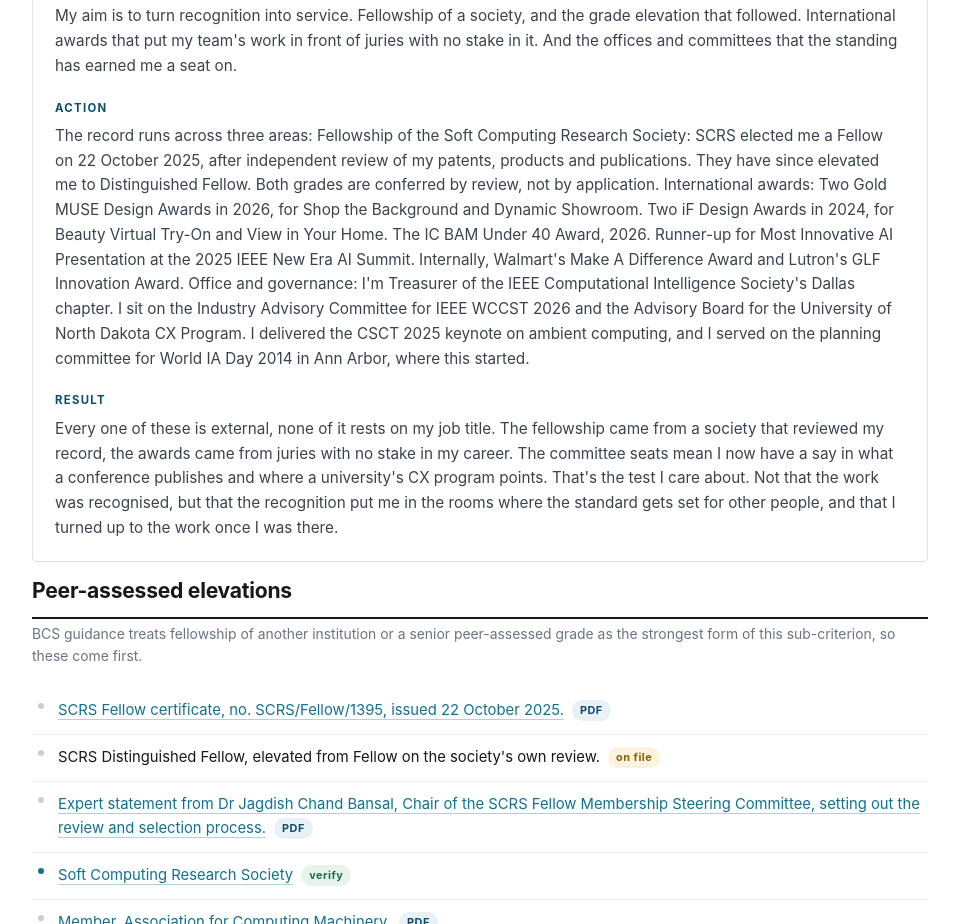
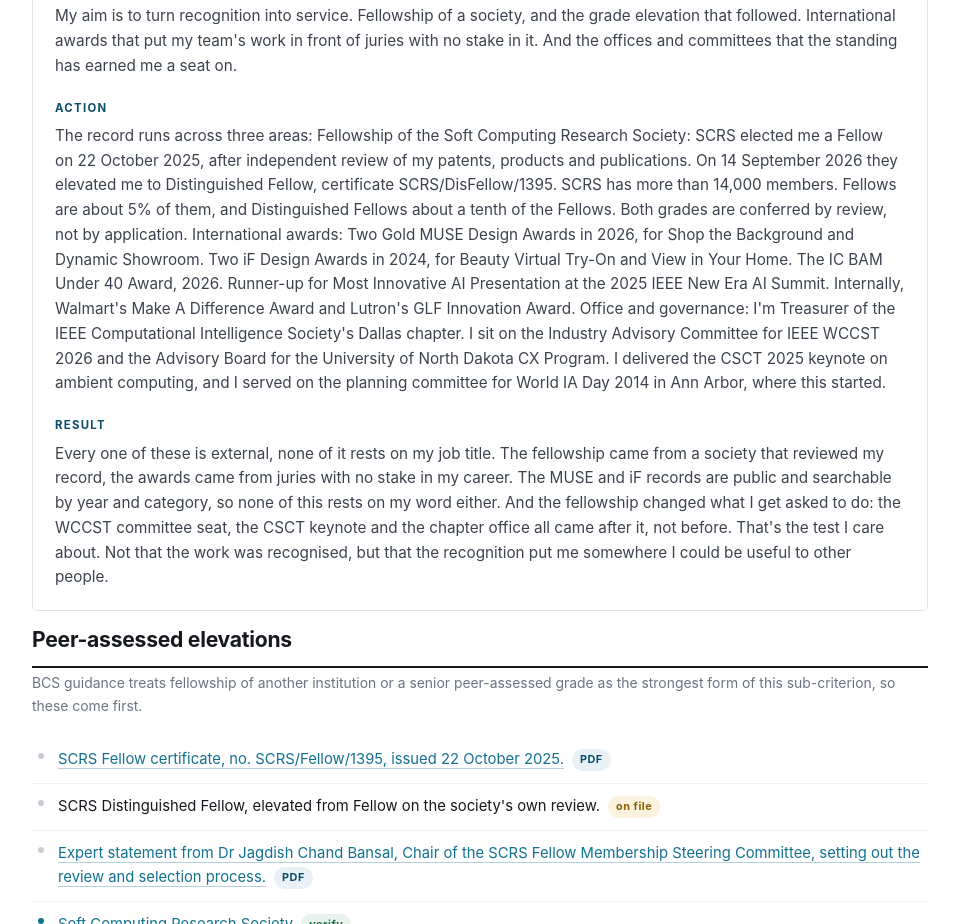
Before and after one commit to somrahul/bcs-fellowship, a plain HTML site: page standing.html in a window 1280 px wide. Shown: the part 900-1824 px from the top of the page, without its empty margins (160-1119 px from the left). Drawn offline with Linux system fonts and the light colour scheme.

Commit message:
Update fellowship and award details in standing.html

```diff
--- a/standing.html
+++ b/standing.html
@@ -59,11 +59,11 @@
     <p>My aim is to turn recognition into service. Fellowship of a society, and the grade elevation that followed. International awards that put my team&#x27;s work in front of juries with no stake in it. And the offices and committees that the standing has earned me a seat on.</p>
     <h5>Action</h5>
     <p>The record runs across three areas:
-Fellowship of the Soft Computing Research Society: SCRS elected me a Fellow on 22 October 2025, after independent review of my patents, products and publications. They have since elevated me to Distinguished Fellow. Both grades are conferred by review, not by application.
+Fellowship of the Soft Computing Research Society: SCRS elected me a Fellow on 22 October 2025, after independent review of my patents, products and publications. On 14 September 2026 they elevated me to Distinguished Fellow, certificate SCRS/DisFellow/1395. SCRS has more than 14,000 members. Fellows are about 5% of them, and Distinguished Fellows about a tenth of the Fellows. Both grades are conferred by review, not by application.
 International awards: Two Gold MUSE Design Awards in 2026, for Shop the Background and Dynamic Showroom. Two iF Design Awards in 2024, for Beauty Virtual Try-On and View in Your Home. The IC BAM Under 40 Award, 2026. Runner-up for Most Innovative AI Presentation at the 2025 IEEE New Era AI Summit. Internally, Walmart&#x27;s Make A Difference Award and Lutron&#x27;s GLF Innovation Award.
 Office and governance: I&#x27;m Treasurer of the IEEE Computational Intelligence Society&#x27;s Dallas chapter. I sit on the Industry Advisory Committee for IEEE WCCST 2026 and the Advisory Board for the University of North Dakota CX Program. I delivered the CSCT 2025 keynote on ambient computing, and I served on the planning committee for World IA Day 2014 in Ann Arbor, where this started.</p>
     <h5>Result</h5>
-    <p>Every one of these is external, none of it rests on my job title. The fellowship came from a society that reviewed my record, the awards came from juries with no stake in my career. The committee seats mean I now have a say in what a conference publishes and where a university&#x27;s CX program points. That&#x27;s the test I care about. Not that the work was recognised, but that the recognition put me in the rooms where the standard gets set for other people, and that I turned up to the work once I was there.</p>
+    <p>Every one of these is external, none of it rests on my job title. The fellowship came from a society that reviewed my record, the awards came from juries with no stake in my career. The MUSE and iF records are public and searchable by year and category, so none of this rests on my word either. And the fellowship changed what I get asked to do: the WCCST committee seat, the CSCT keynote and the chapter office all came after it, not before. That&#x27;s the test I care about. Not that the work was recognised, but that the recognition put me somewhere I could be useful to other people.</p>
   </div>
 </div>
 <h2>Peer-assessed elevations</h2>
```
